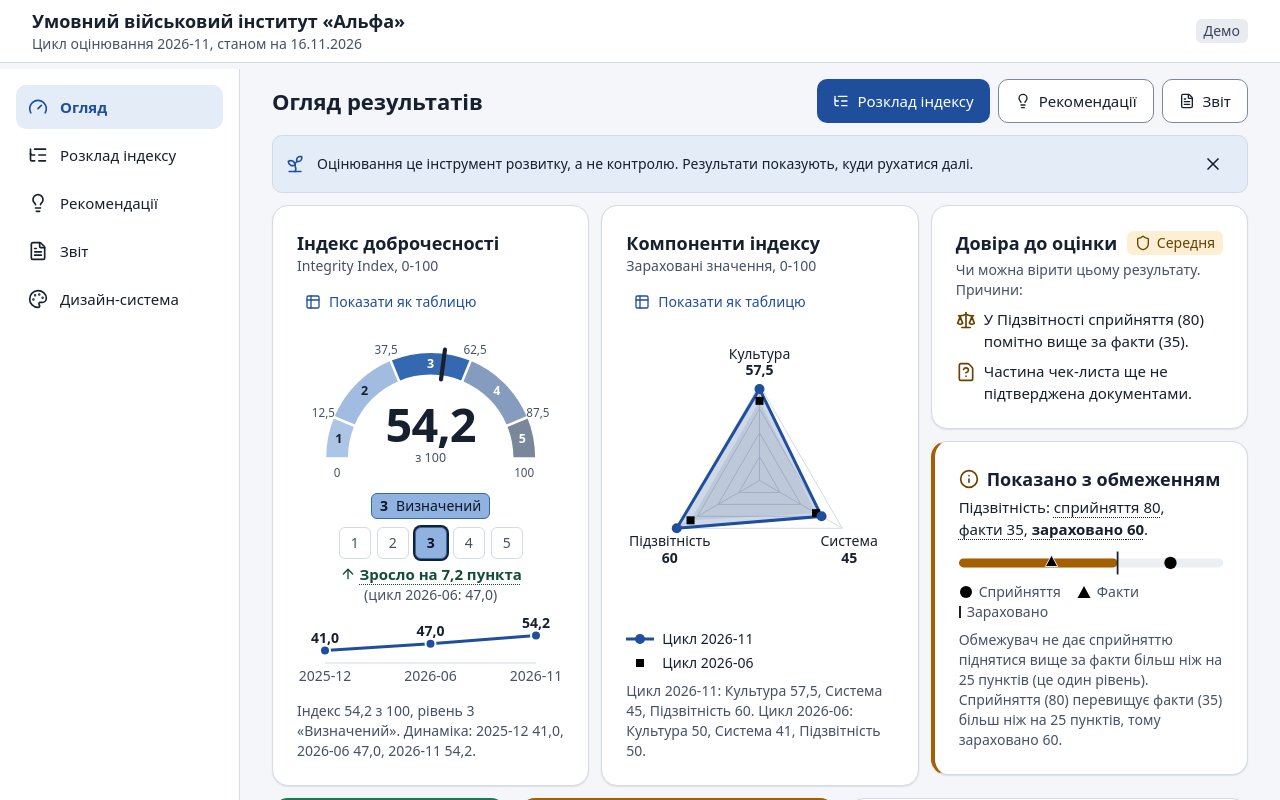
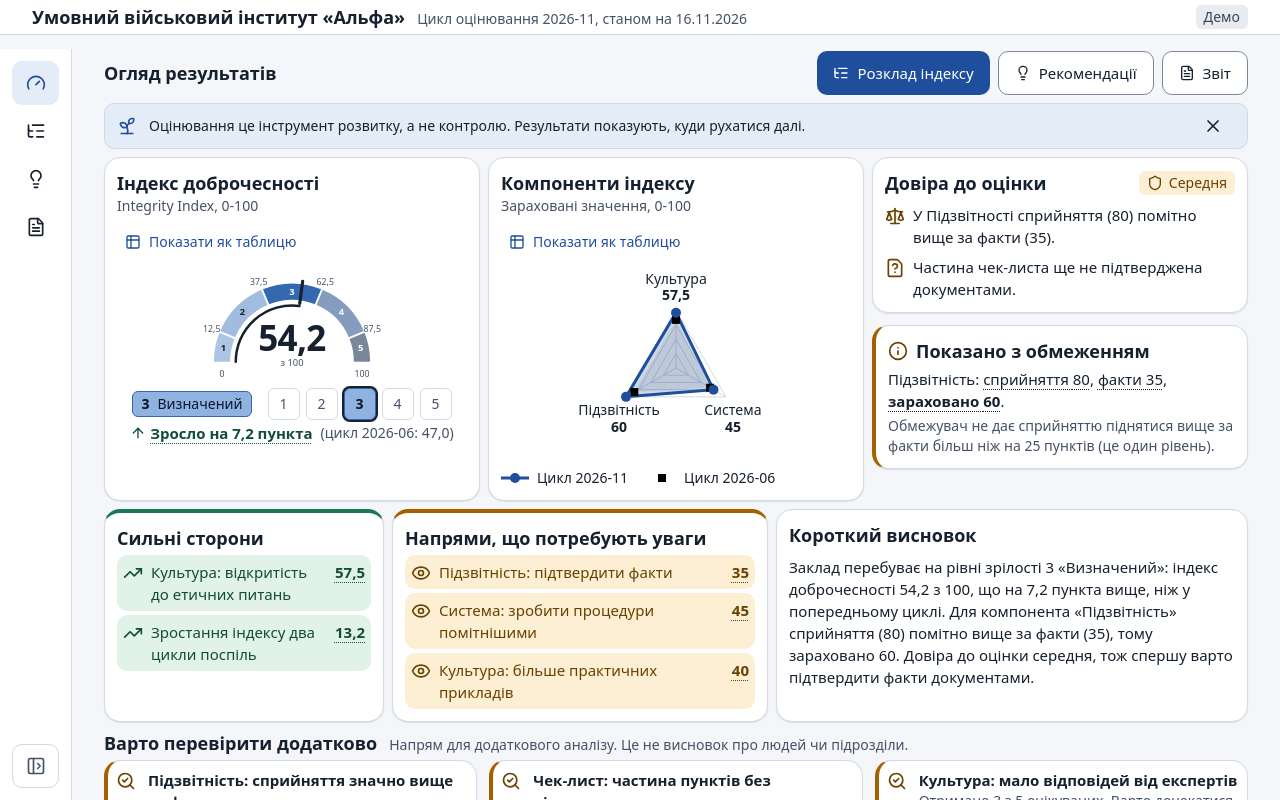
Before and after one commit to caaaaanek/hack-4-bitec, a React (Vite) app in the folder web/: page / in a window 1280 px wide. Shown: the top 800 px of the page. Built offline with nearby package versions, Linux system fonts and the light colour scheme; a web font is replaced by a local one.

Commit message:
fix: dashboard fits 1280x720

```diff
--- a/web/src/components/dashboard/ChartFrame.tsx
+++ b/web/src/components/dashboard/ChartFrame.tsx
@@ -27,8 +27,12 @@ export function ChartFrame({
   const [asTable, setAsTable] = useState(false)
   const id = useId()
   return (
-    <Card as="section" aria-labelledby={id} className={cn('flex flex-col p-4 md:p-4', className)}>
-      <div className="mb-2 flex flex-wrap items-start justify-between gap-x-2 gap-y-1">
+    <Card
+      as="section"
+      aria-labelledby={id}
+      className={cn('flex flex-col p-4 md:p-4 short:p-3 short:md:p-3', className)}
+    >
+      <div className="mb-2 short:mb-1 flex flex-wrap items-start justify-between gap-x-2 gap-y-1">
         <div>
           <h2 id={id} className="m-0 text-card">
             {title}
@@ -52,7 +56,7 @@ export function ChartFrame({
       <div className={cn('min-h-0 flex-1', chartClassName)}>
         {asTable ? <div className="overflow-auto">{table}</div> : chart}
       </div>
-      <p className="m-0 mt-2 text-caption text-text-muted">{description}</p>
+      <p className="m-0 mt-2 text-caption text-text-muted short:sr-only">{description}</p>
     </Card>
   )
 }
--- a/web/src/components/dashboard/Gauge.tsx
+++ b/web/src/components/dashboard/Gauge.tsx
@@ -1,3 +1,4 @@
+import { useEffect, useState } from 'react'
 import { LEVEL_UPPER_BOUNDS, fmt } from '@/lib/scoring/methodology'
 import { MATURITY, type MaturityLevel } from '@/components/ui/config'
 
@@ -11,20 +12,47 @@ const pt = (v: number, r: number) => {
   const a = Math.PI * (1 - v / 100)
   return [CX + r * Math.cos(a), CY - r * Math.sin(a)] as const
 }
-const arc = (v0: number, v1: number) => {
-  const [x0, y0] = pt(v0, R)
-  const [x1, y1] = pt(v1, R)
-  return `M${x0.toFixed(2)} ${y0.toFixed(2)}A${R} ${R} 0 0 1 ${x1.toFixed(2)} ${y1.toFixed(2)}`
+const arcAt = (v0: number, v1: number, r: number) => {
+  const [x0, y0] = pt(v0, r)
+  const [x1, y1] = pt(v1, r)
+  return `M${x0.toFixed(2)} ${y0.toFixed(2)}A${r} ${r} 0 0 1 ${x1.toFixed(2)} ${y1.toFixed(2)}`
+}
+const arc = (v0: number, v1: number) => arcAt(v0, v1, R)
+
+const SWEEP_MS = 800
+
+/** Прогрес 0..1 за SWEEP_MS (ease-out). Без анімації при prefers-reduced-motion або без rAF. */
+function useSweep(): number {
+  const [t, setT] = useState(() => {
+    if (typeof window === 'undefined' || typeof window.requestAnimationFrame !== 'function')
+      return 1
+    return window.matchMedia?.('(prefers-reduced-motion: reduce)').matches === false ? 0 : 1
+  })
+  useEffect(() => {
+    if (t === 1) return
+    let raf = 0
+    const start = performance.now()
+    const tick = (now: number) => {
+      const p = Math.min(1, (now - start) / SWEEP_MS)
+      setT(1 - Math.pow(1 - p, 3))
+      if (p < 1) raf = requestAnimationFrame(tick)
+    }
+    raf = requestAnimationFrame(tick)
+    return () => cancelAnimationFrame(raf)
+    // eslint-disable-next-line react-hooks/exhaustive-deps
+  }, [])
+  return t
 }
 
 /** Gauge 0-100: п'ять рівнів зрілості, межі підписано, маркер значення. */
 export function Gauge({ value, level }: { value: number; level: MaturityLevel }) {
-  const [nx0, ny0] = pt(value, R - W / 2 - 5)
-  const [nx1, ny1] = pt(value, R + W / 2 + 5)
+  const shown = value * useSweep()
+  const [nx0, ny0] = pt(shown, R - W / 2 - 5)
+  const [nx1, ny1] = pt(shown, R + W / 2 + 5)
   return (
     <svg
       viewBox="0 0 320 188"
-      className="mx-auto block h-auto w-full max-w-[340px]"
+      className="mx-auto block h-auto w-full max-w-[340px] short:max-w-[200px]"
       aria-hidden
       focusable="false"
     >
@@ -80,6 +108,16 @@ export function Gauge({ value, level }: { value: number; level: MaturityLevel })
       <text x={CX + R} y={CY + 24} textAnchor="middle" fontSize="14" fill="var(--color-text-muted)">
         100
       </text>
+      {/* Заповнення: внутрішня дуга від 0 до значення, росте разом зі стрілкою */}
+      {shown > 0.2 && (
+        <path
+          d={arcAt(0, shown, R - W / 2 - 9)}
+          fill="none"
+          stroke="var(--color-text)"
+          strokeWidth="4"
+          strokeLinecap="round"
+        />
+      )}
       <line
         x1={nx0}
         y1={ny0}
--- a/web/src/components/dashboard/Panels.tsx
+++ b/web/src/components/dashboard/Panels.tsx
@@ -19,7 +19,7 @@ export function DevelopmentBanner() {
     <div
       role="note"
       data-print="hide"
-      className="flex items-center gap-3 rounded-md border border-border bg-accent-soft px-3 py-1.5"
+      className="flex items-center gap-3 rounded-md border border-border bg-accent-soft px-3 py-0.5 short:py-0"
     >
       <Sprout aria-hidden className="size-5 shrink-0 text-accent" />
       <p className="m-0 flex-1 text-caption text-text">
@@ -46,7 +46,7 @@ export function DevelopmentBanner() {
 
 export function TrustCard({ level, reasons }: { level: TrustLevel; reasons: string[] }) {
   return (
-    <Card as="section" aria-labelledby="trust-h" className="p-4 md:p-4">
+    <Card as="section" aria-labelledby="trust-h" className="p-4 md:p-4 short:p-3 short:md:p-3">
       <div className="flex flex-wrap items-center justify-between gap-2">
         <h2 id="trust-h" className="m-0 text-card">
           Довіра до оцінки
@@ -55,7 +55,7 @@ export function TrustCard({ level, reasons }: { level: TrustLevel; reasons: stri
           <TrustBadge level={level} />
         </Num>
       </div>
-      <p className="m-0 mt-1 text-caption text-text-muted">
+      <p className="m-0 mt-1 text-caption text-text-muted short:sr-only">
         Чи можна вірити цьому результату. Причини:
       </p>
       <ul className="m-0 mt-2 flex list-none flex-col gap-2 p-0">
@@ -91,7 +91,7 @@ export function LimiterBlock({
     <Card
       as="section"
       aria-labelledby="lim-h"
-      className="border-l-4 border-l-attention-solid p-4 md:p-4"
+      className="border-l-4 border-l-attention-solid p-4 md:p-4 short:p-3 short:md:p-3"
     >
       <h2 id="lim-h" className="m-0 flex items-center gap-2 text-card">
         <Info aria-hidden className="size-5 shrink-0 text-attention-text" />
@@ -112,7 +112,12 @@ export function LimiterBlock({
         </Num>
         .
       </p>
-      <svg viewBox="0 0 300 34" className="mt-2 h-auto w-full" aria-hidden focusable="false">
+      <svg
+        viewBox="0 0 300 34"
+        className="mt-2 h-auto w-full short:hidden"
+        aria-hidden
+        focusable="false"
+      >
         <rect x="0" y="12" width="300" height="10" rx="5" fill="var(--color-surface-muted)" />
         <rect
           x="0"
@@ -139,7 +144,7 @@ export function LimiterBlock({
         />
         <title>{`Шкала 0-100: факти ${x(facts)}, сприйняття ${x(perception)}, зараховано ${x(credited)}`}</title>
       </svg>
-      <p className="m-0 mt-1 flex flex-wrap gap-x-4 text-caption text-text-muted">
+      <p className="m-0 mt-1 flex flex-wrap gap-x-4 text-caption text-text-muted short:hidden">
         <span className="inline-flex items-center gap-1.5">
           <SourceMarker source="wg" /> Сприйняття
         </span>
@@ -150,9 +155,9 @@ export function LimiterBlock({
           <span aria-hidden className="inline-block h-3 w-0.5 bg-text" /> Зараховано
         </span>
       </p>
-      <p className="m-0 mt-2 text-caption text-text-muted">
+      <p className="m-0 mt-2 text-caption text-text-muted short:mt-1">
         Обмежувач не дає сприйняттю піднятися вище за факти більш ніж на {LIMITER_MARGIN} пунктів
-        (це один рівень). {reason}
+        (це один рівень).<span className="short:hidden"> {reason}</span>
       </p>
     </Card>
   )
@@ -181,17 +186,17 @@ export function InsightList({
       as="section"
       aria-label={title}
       className={cn(
-        'border-t-4 p-4 md:p-4',
+        'border-t-4 p-4 md:p-4 short:p-3 short:md:p-3',
         strength ? 'border-t-strength-solid' : 'border-t-attention-solid',
       )}
     >
-      <h2 className="m-0 mb-2 text-card">{title}</h2>
-      <ul className="m-0 flex list-none flex-col gap-2 p-0">
+      <h2 className="m-0 mb-2 short:mb-1 text-card">{title}</h2>
+      <ul className="m-0 flex list-none flex-col gap-2 short:gap-1 p-0">
         {items.map((it) => (
           <li
             key={it.id}
             className={cn(
-              'flex items-start gap-2 rounded-md p-2',
+              'flex items-start gap-2 rounded-md p-2 short:p-1.5',
               strength
                 ? 'bg-strength-bg text-strength-text'
                 : 'bg-attention-bg text-attention-text',
@@ -216,7 +221,7 @@ export function InsightList({
 
 export function Conclusion({ paragraphs }: { paragraphs: string }) {
   return (
-    <Card as="section" aria-labelledby="concl-h" className="p-4 md:p-4">
+    <Card as="section" aria-labelledby="concl-h" className="p-4 md:p-4 short:p-3 short:md:p-3">
       <h2 id="concl-h" className="m-0 mb-2 text-card">
         Короткий висновок
       </h2>
@@ -228,7 +233,10 @@ export function Conclusion({ paragraphs }: { paragraphs: string }) {
 export function FlagStrip({ flags }: { flags: { id: string; title: string; text: string }[] }) {
   return (
     <section aria-labelledby="flags-h">
-      <h2 id="flags-h" className="m-0 mb-2 flex flex-wrap items-baseline gap-x-3 text-card">
+      <h2
+        id="flags-h"
+        className="m-0 mb-2 short:mb-1 flex flex-wrap items-baseline gap-x-3 text-card"
+      >
         Варто перевірити додатково
         <span className="text-caption font-normal text-text-muted">
           Напрям для додаткового аналізу. Це не висновок про людей чи підрозділи.
@@ -238,7 +246,7 @@ export function FlagStrip({ flags }: { flags: { id: string; title: string; text:
         {flags.map((f) => (
           <li
             key={f.id}
-            className="flex items-start gap-3 rounded-lg border border-border border-l-4 border-l-attention-solid bg-surface p-3"
+            className="flex items-start gap-3 rounded-lg border border-border border-l-4 border-l-attention-solid bg-surface p-3 short:p-2"
           >
             <SearchCheck aria-hidden className="mt-0.5 size-5 shrink-0 text-attention-text" />
             <div>
--- a/web/src/components/layout/AppShell.tsx
+++ b/web/src/components/layout/AppShell.tsx
@@ -1,12 +1,13 @@
 import { useEffect, useState } from 'react'
 import { NavLink, Outlet, useLocation } from 'react-router-dom'
-import { Menu, X } from 'lucide-react'
+import { Menu, PanelLeftClose, PanelLeftOpen, X } from 'lucide-react'
 import { cn } from '@/lib/cn'
 import { Badge, SkipLink } from '@/components/ui'
 import { CYCLE, CYCLE_DATE, INSTITUTION } from '@/demo/data'
 import { NAV_ITEMS } from './nav'
 
-function NavList({ onNavigate }: { onNavigate?: () => void }) {
+/** compact: на ширинах 1280-1535 меню згорнуте в іконки (розгортається кнопкою). */
+function NavList({ onNavigate, expanded = true }: { onNavigate?: () => void; expanded?: boolean }) {
   return (
     <ul className="m-0 flex list-none flex-col gap-1 p-0">
       {NAV_ITEMS.map(({ to, label, icon: Icon, end }) => (
@@ -15,9 +16,12 @@ function NavList({ onNavigate }: { onNavigate?: () => void }) {
             to={to}
             end={end}
             onClick={onNavigate}
+            aria-label={label}
+            title={label}
             className={({ isActive }) =>
               cn(
                 'touch-h flex items-center gap-3 rounded-md px-3 text-body no-underline',
+                !expanded && 'justify-center 2xl:justify-start',
                 'focus-visible:outline-2 focus-visible:outline-offset-2 focus-visible:outline-focus',
                 isActive
                   ? 'bg-accent-soft font-semibold text-accent'
@@ -26,7 +30,7 @@ function NavList({ onNavigate }: { onNavigate?: () => void }) {
             }
           >
             <Icon aria-hidden className="size-5 shrink-0" />
-            {label}
+            <span className={cn(!expanded && 'hidden 2xl:inline')}>{label}</span>
           </NavLink>
         </li>
       ))}
@@ -36,6 +40,7 @@ function NavList({ onNavigate }: { onNavigate?: () => void }) {
 
 export function AppShell() {
   const [open, setOpen] = useState(false)
+  const [wide, setWide] = useState(false)
   const { pathname } = useLocation()
 
   useEffect(() => {
@@ -49,7 +54,7 @@ export function AppShell() {
     <div className="min-h-screen">
       <SkipLink />
       <header data-print="hide" className="sticky top-0 z-30 border-b border-border bg-surface">
-        <div className="mx-auto flex max-w-(--shell-max) items-center gap-3 px-(--gutter) py-2">
+        <div className="mx-auto flex max-w-(--shell-max) items-center gap-3 px-(--gutter) py-2 short:py-1">
           <button
             type="button"
             aria-expanded={open}
@@ -61,7 +66,7 @@ export function AppShell() {
             <span className="hidden md:inline">Меню</span>
             <span className="sr-only md:hidden">Меню</span>
           </button>
-          <div className="min-w-0 flex-1">
+          <div className="min-w-0 flex-1 short:flex short:items-baseline short:gap-3">
             <p className="m-0 truncate text-card text-text">{INSTITUTION}</p>
             <p className="m-0 truncate text-caption text-text-muted">
               Цикл оцінювання {CYCLE}, станом на {CYCLE_DATE}
@@ -86,9 +91,27 @@ export function AppShell() {
         <nav
           aria-label="Основна навігація"
           data-print="hide"
-          className="sticky top-[69px] hidden h-[calc(100vh-69px)] w-60 shrink-0 border-r border-border bg-surface p-4 xl:block"
+          className={cn(
+            'sticky top-[69px] short:top-[49px] hidden h-[calc(100vh-69px)] short:h-[calc(100vh-49px)] shrink-0 border-r border-border bg-surface p-3 xl:flex xl:flex-col xl:gap-2',
+            wide ? 'w-60' : 'w-[4.5rem] 2xl:w-60',
+          )}
         >
-          <NavList />
+          <NavList expanded={wide} />
+          <button
+            type="button"
+            aria-expanded={wide}
+            aria-label={wide ? 'Згорнути меню' : 'Розгорнути меню'}
+            title={wide ? 'Згорнути меню' : 'Розгорнути меню'}
+            onClick={() => setWide((v) => !v)}
+            className="touch-h mt-auto inline-flex items-center justify-center gap-2 rounded-md border border-border text-caption text-text-muted hover:bg-surface-muted focus-visible:outline-2 focus-visible:outline-offset-2 focus-visible:outline-focus 2xl:hidden"
+          >
+            {wide ? (
+              <PanelLeftClose aria-hidden className="size-5" />
+            ) : (
+              <PanelLeftOpen aria-hidden className="size-5" />
+            )}
+            {wide && <span>Згорнути</span>}
+          </button>
         </nav>
         <main
           id="main"
--- a/web/src/components/layout/nav.ts
+++ b/web/src/components/layout/nav.ts
@@ -1,4 +1,4 @@
-import { FileText, Gauge, Lightbulb, ListTree, Palette, type LucideIcon } from 'lucide-react'
+import { FileText, Gauge, Lightbulb, ListTree, type LucideIcon } from 'lucide-react'
 
 export interface NavItem {
   to: string
@@ -12,5 +12,4 @@ export const NAV_ITEMS: NavItem[] = [
   { to: '/explain', label: 'Розклад індексу', icon: ListTree },
   { to: '/recommendations', label: 'Рекомендації', icon: Lightbulb },
   { to: '/reports', label: 'Звіт', icon: FileText },
-  { to: '/design', label: 'Дизайн-система', icon: Palette },
 ]
--- a/web/src/pages/Home.tsx
+++ b/web/src/pages/Home.tsx
@@ -62,9 +62,9 @@ export function Home() {
   const radarDescription = `Цикл ${CYCLE}: ${components.map((c) => `${COMPONENT_LABELS[c.id]} ${fmt(c.credited.value)}`).join(', ')}. Цикл ${prevCycle}: ${components.map((c) => `${COMPONENT_LABELS[c.id]} ${fmt(previous.credited[c.id])}`).join(', ')}.`
 
   return (
-    <div data-ready="true" className="flex flex-col gap-3">
+    <div data-ready="true" className="flex flex-col gap-3 short:gap-2">
       <div className="flex flex-wrap items-center justify-between gap-3">
-        <h1 className="m-0 text-section">Огляд результатів</h1>
+        <h1 className="m-0 text-section short:text-card">Огляд результатів</h1>
         <nav aria-label="Швидкі переходи" className="flex flex-wrap gap-2">
           <Link to="/explain" className={linkBtn('primary')}>
             <ListTree aria-hidden className="size-4" />
@@ -82,14 +82,14 @@ export function Home() {
       </div>
       <DevelopmentBanner />
 
-      <div className="grid gap-3 xl:grid-cols-12">
+      <div className="grid gap-3 short:gap-2 xl:grid-cols-12">
         <ChartFrame
           className="xl:col-span-4"
           title="Індекс доброчесності"
           subtitle="Integrity Index, 0-100"
           description={gaugeDescription}
           chart={
-            <div className="flex flex-col gap-1">
+            <div className="flex flex-col gap-1 short:gap-0.5">
               <Gauge value={currentIndex} level={currentLevel} />
               <div className="flex flex-wrap items-center justify-center gap-x-4 gap-y-2">
                 <MaturityBadge level={currentLevel} />
@@ -126,7 +126,9 @@ export function Home() {
                   (цикл {prevCycle}: {fmtIndex(previousIndex)})
                 </span>
               </p>
-              <TrendLine data={trend} />
+              <div className="short:hidden">
+                <TrendLine data={trend} />
+              </div>
             </div>
           }
           table={
@@ -148,7 +150,7 @@ export function Home() {
           chartClassName="flex flex-col"
           chart={
             <>
-              <div className="min-h-[240px] flex-1">
+              <div className="min-h-[240px] flex-1 short:min-h-[160px]">
                 <ComponentsRadar data={radarData} />
               </div>
               <RadarLegend current={CYCLE} previous={prevCycle} />
@@ -182,7 +184,7 @@ export function Home() {
         </div>
       </div>
 
-      <div className="grid gap-3 xl:grid-cols-12">
+      <div className="grid gap-3 short:gap-2 xl:grid-cols-12">
         <div className="flex flex-col *:flex-1 xl:col-span-3">
           <InsightList title="Сильні сторони" kind="strength" items={strengths} />
         </div>
--- a/web/src/styles/index.css
+++ b/web/src/styles/index.css
@@ -2,6 +2,9 @@
 @import './fonts.css';
 @import './tokens.css';
 @import './print.css';
+
+/* Невисокі екрани (1280x720 і нижче): щільніший дашборд */
+@custom-variant short (@media (max-height: 800px));
 
 @layer base {
   html {
```
